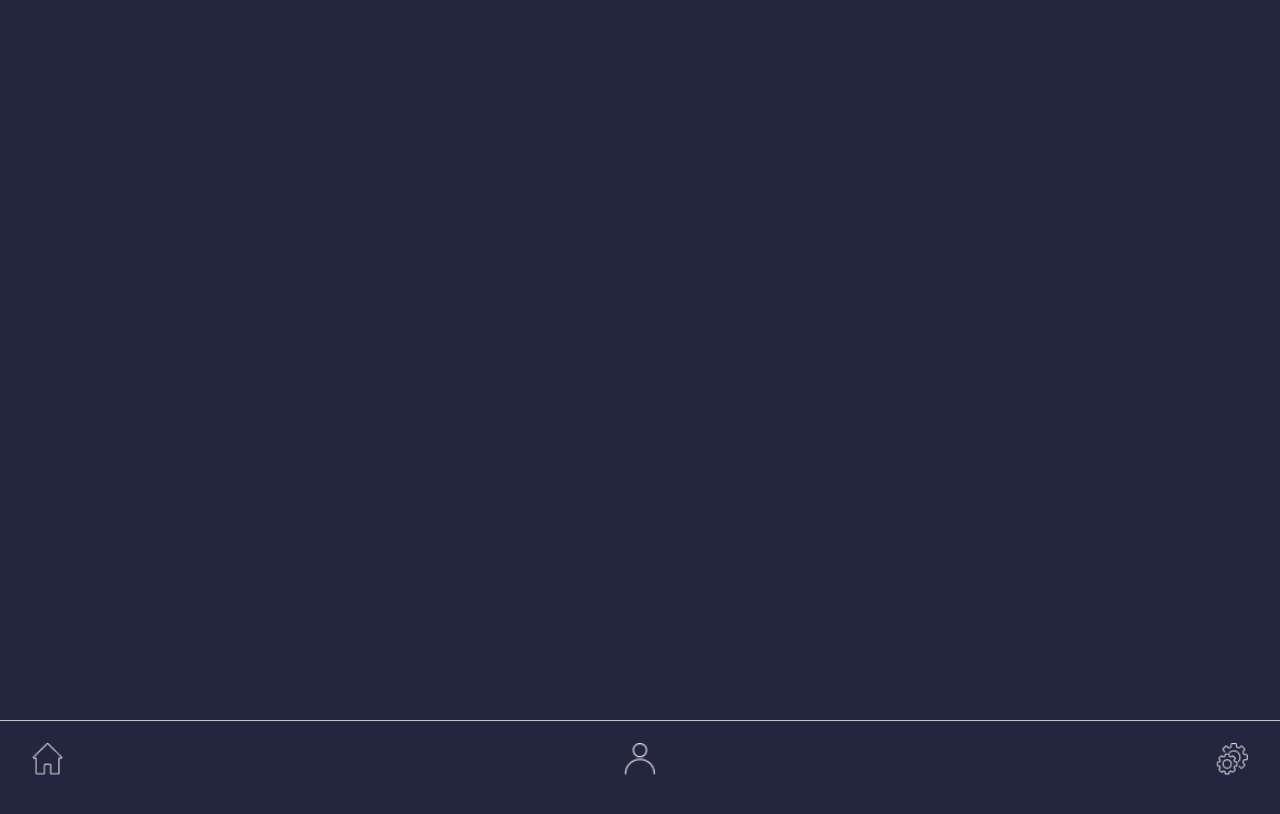
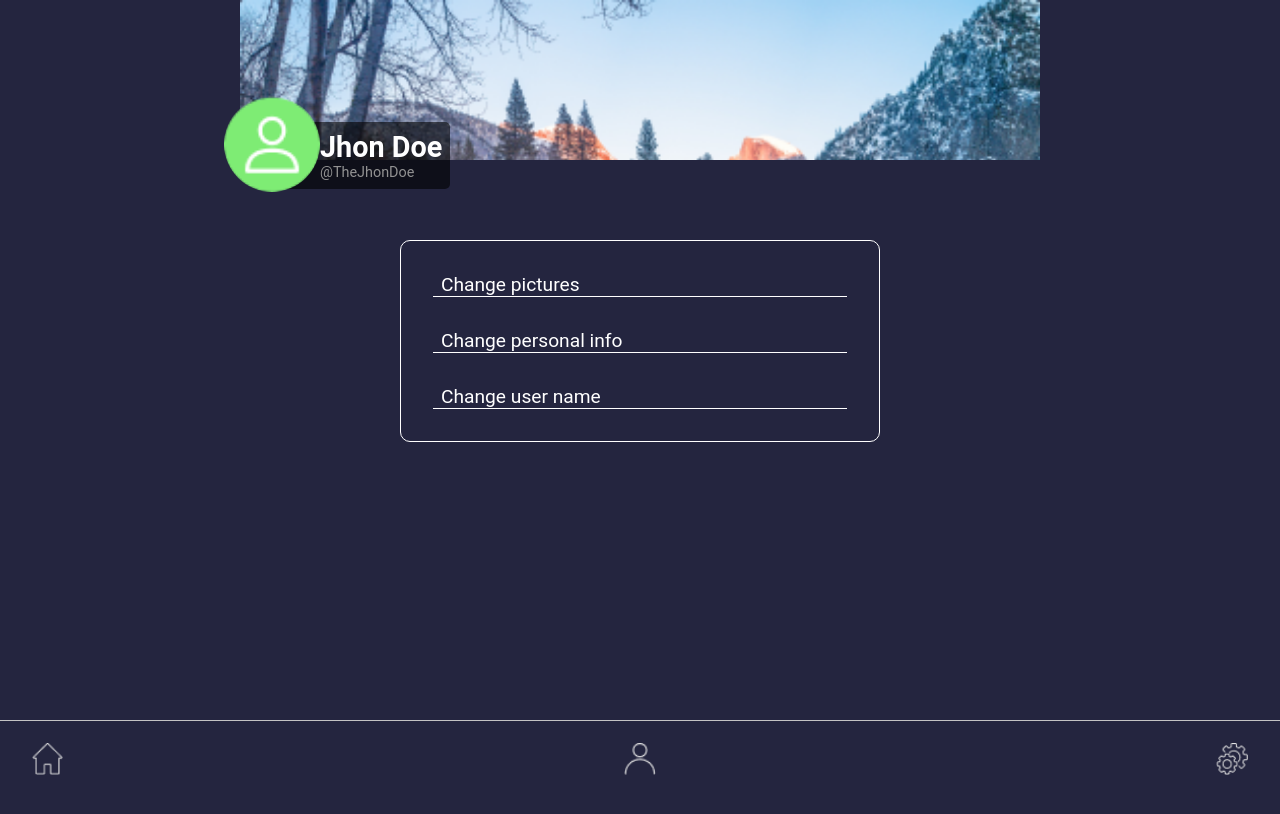
Before and after one commit to domingoacd/react-social, a React (Create React App) app: page /settings in a window 1280 px wide. Shown: the top 814 px of the page. Built offline with nearby package versions, Linux system fonts and the light colour scheme; a web font is replaced by a local one.

Commit message:
Added settings page

```diff
--- a/src/components/App.jsx
+++ b/src/components/App.jsx
@@ -3,6 +3,7 @@ import MainContainer from './containers/MainContainer';
 import { BrowserRouter, Switch, Route } from 'react-router-dom';
 import Theme from './theme/Theme';
 import GlobalStyles from './theme/GlobalStyles';
+import Settings from '../pages/settings/Settings';
 import Profile from '../pages/profile/Profile';
 import Home from '../pages/home/Home';
 
@@ -15,6 +16,7 @@ const App = () => {
             <Switch>
               <Route exact path="/" component={Home}/>
               <Route path="/profile" component={Profile}/>
+              <Route path="/settings" component={Settings}/>
             </Switch>
           </MainContainer>
         </BrowserRouter>
--- a/src/pages/profile/Profile.jsx
+++ b/src/pages/profile/Profile.jsx
@@ -14,8 +14,8 @@ const Profile = () => {
       </UserDescription>
       <ProfileTopMenu>
         <TopMenuItem active><a href="#">Posts</a></TopMenuItem>
-        <TopMenuItem><a href="/about">About me</a></TopMenuItem>
-        <TopMenuItem><a href="/likes">Likes</a></TopMenuItem>
+        <TopMenuItem><a href="#">About me</a></TopMenuItem>
+        <TopMenuItem><a href="#">Likes</a></TopMenuItem>
       </ProfileTopMenu>
 
     </React.Fragment>
--- /dev/null
+++ b/src/pages/settings/Settings.jsx
@@ -0,0 +1,32 @@
+import React from 'react';
+import { Banner, SettingsContainer, SettingOption, SettingOptionTitle, OptionContent } from './settingsStyles';
+import UserIdentification from '../../components/userIdentification/UserIdentification';
+import bannerImage from '../../images/post_image.png';
+
+const Settings = () => {
+  return(
+    <React.Fragment>
+      <Banner background={bannerImage}>
+        <UserIdentification isProfilePage />
+      </Banner>
+
+      <SettingsContainer>
+        <SettingOption>
+          <SettingOptionTitle>Change pictures</SettingOptionTitle>
+          <OptionContent>Texting</OptionContent>
+        </SettingOption>
+        <SettingOption>
+          <SettingOptionTitle>Change personal info</SettingOptionTitle>
+          <OptionContent>Texting</OptionContent>
+        </SettingOption>
+        <SettingOption>
+          <SettingOptionTitle>Change user name</SettingOptionTitle>
+          <OptionContent>Texting</OptionContent>
+        </SettingOption>
+      </SettingsContainer>
+    </React.Fragment>
+
+  );
+}
+
+export default Settings;
--- /dev/null
+++ b/src/pages/settings/settingsStyles.js
@@ -0,0 +1,59 @@
+import styled from 'styled-components';
+
+export const Banner = styled.header`
+  position: relative;
+  width: 100%;
+  height: 10rem;
+  background-image: url(${props => props.background});
+  background-size: cover;
+  background-repeat: no-repeat;
+`;
+
+export const SettingsContainer = styled.div`
+  width: 90%;
+  max-width: 30rem;
+  border-radius: 10px;
+  margin-top: 5rem;
+  padding: 2rem;
+  color: ${props => props.theme.colors.textPrimary};
+  border: 1px solid ${props => props.theme.colors.textPrimary};
+`;
+
+export const SettingOption = styled.details`
+  border-bottom: 1px solid ${props => props.theme.colors.textPrimary};
+
+  &:not(:nth-child(1)) {
+    margin-top: 2rem;
+  }
+
+
+
+`;
+
+export const SettingOptionTitle = styled.summary`
+  position: relative;
+  padding: 0 0.5rem 1.5rem;
+  padding-bottom: 0;
+  font-size: 1.2rem;
+  display: flex;
+  flex-direction: row-reverse;
+  justify-content: flex-end;
+  align-items: center;
+  cursor: pointer;
+
+  &::-webkit-details-marker {
+    position: relative;
+    left: 0.5rem;
+    top: 0.1rem;
+    width: 0.4rem;
+    height: 0.6rem;
+  }
+
+  &:focus {
+    outline: none;
+  }
+`;
+
+export const OptionContent = styled.div`
+  padding: 0.5rem 1.5rem;
+`;
```
